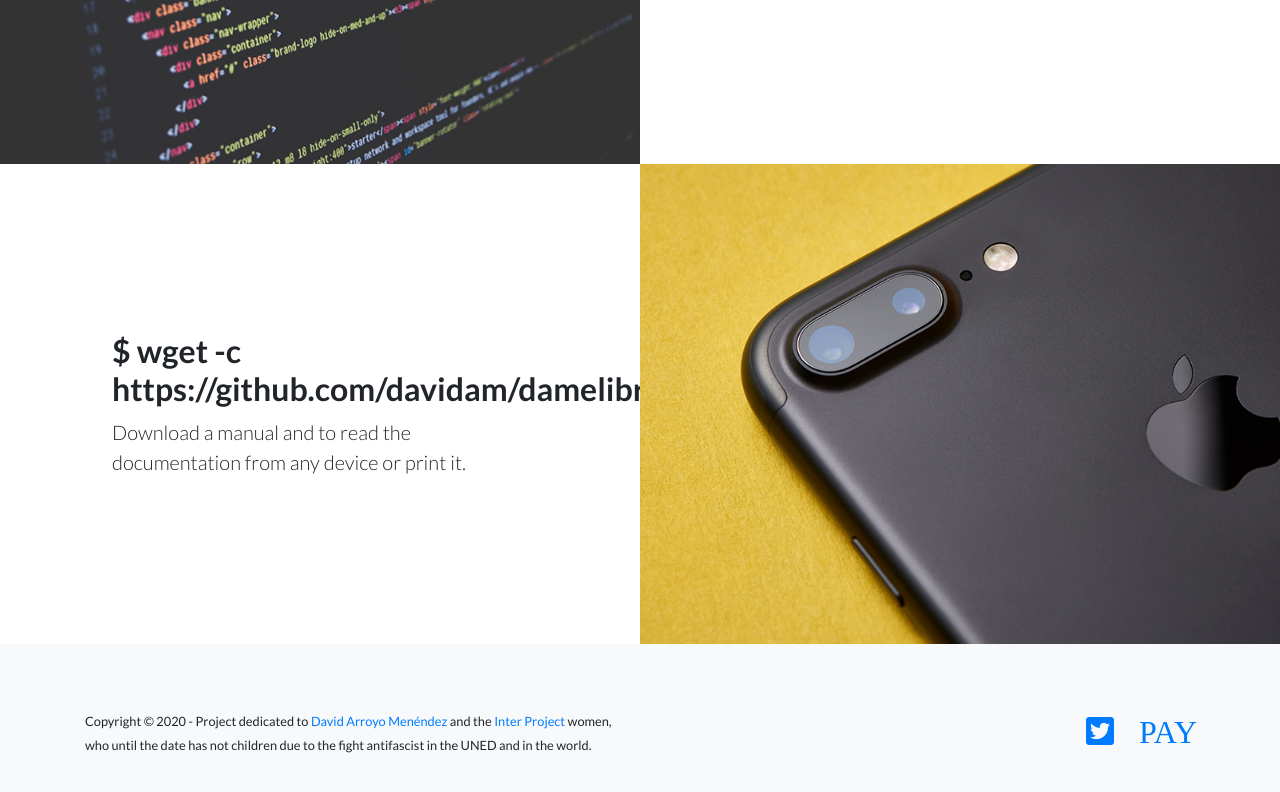
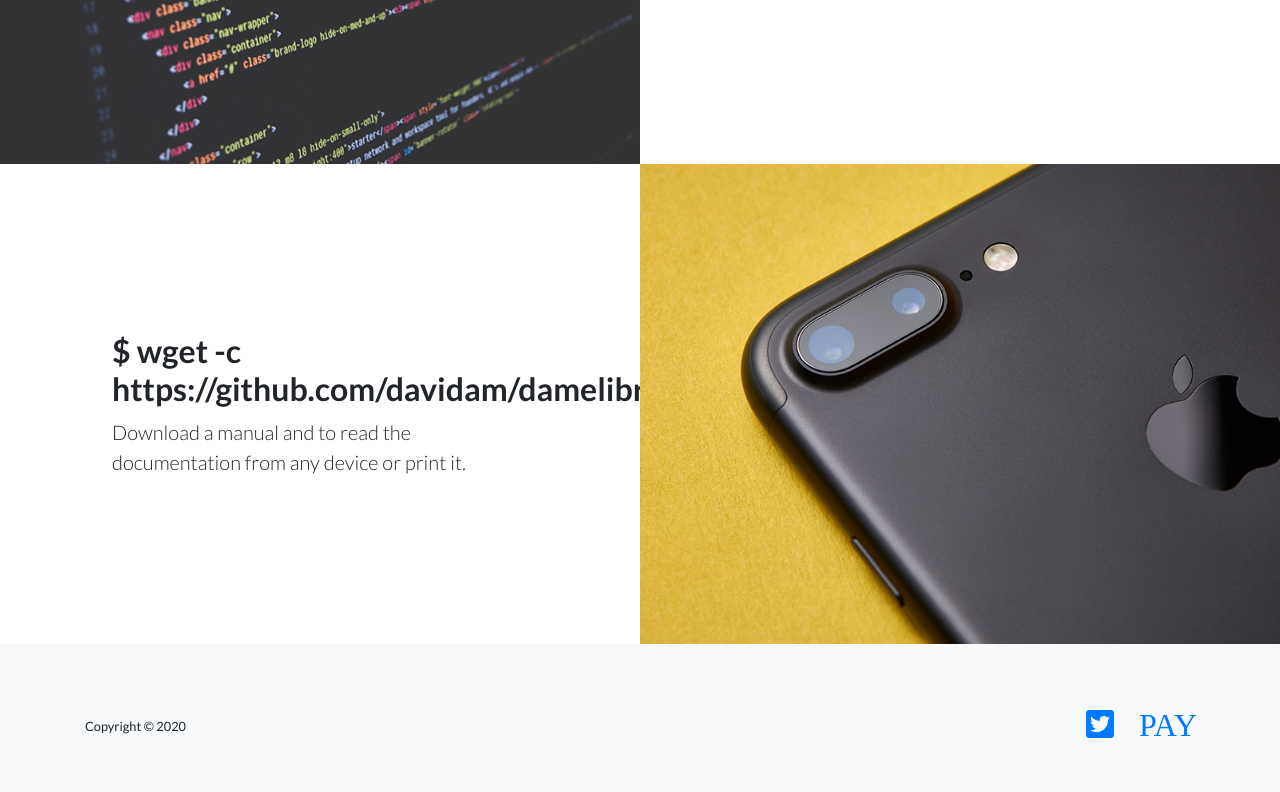
Before and after one commit to davidam/damelibraries-web, a website: page index.html in a window 1280 px wide. Shown: the part 2407-3199 px from the top of the page. Drawn offline with Linux system fonts and the light colour scheme.

Commit message:
index.html: remove project dedicated

```diff
--- a/index.html
+++ b/index.html
@@ -255,7 +255,7 @@
           <!--     <a href="#">Privacy Policy</a> -->
           <!--   </li> -->
           <!-- </ul> -->
-	  <small>Copyright &copy; 2020 - Project dedicated to <a href="http://www.davidam.com">David Arroyo Menéndez</a> and the <a href="https://www2.uned.es/grupointer/inter.html">Inter Project</a> women, who until the date has not children due to the fight antifascist in the UNED and in the world.</small>
+	  <small>Copyright &copy; 2020</small>
         </div>
         <div class="col-lg-6 h-100 text-center text-lg-right my-auto">
           <ul class="list-inline mb-0">
```
